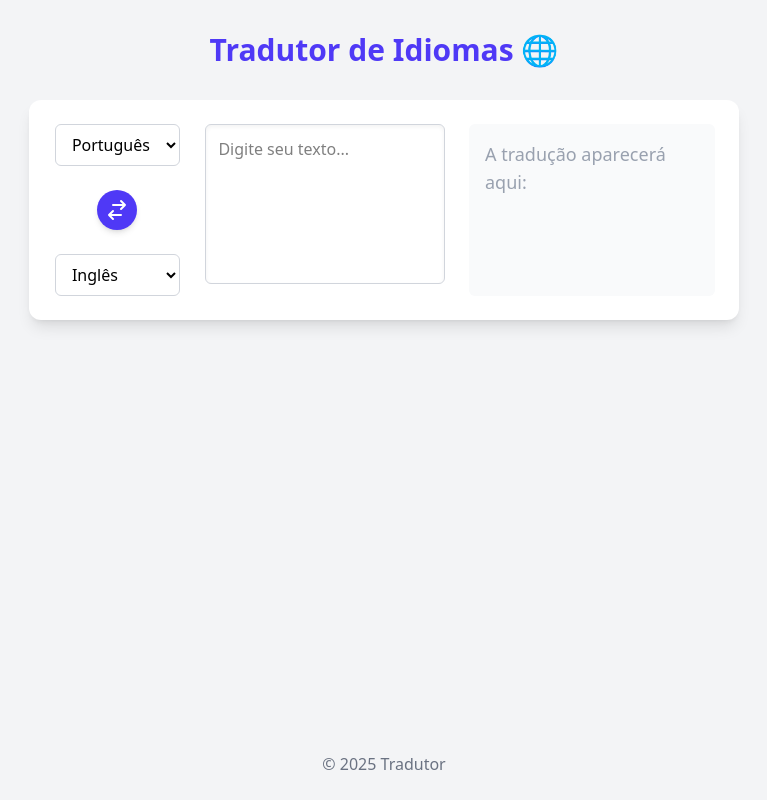
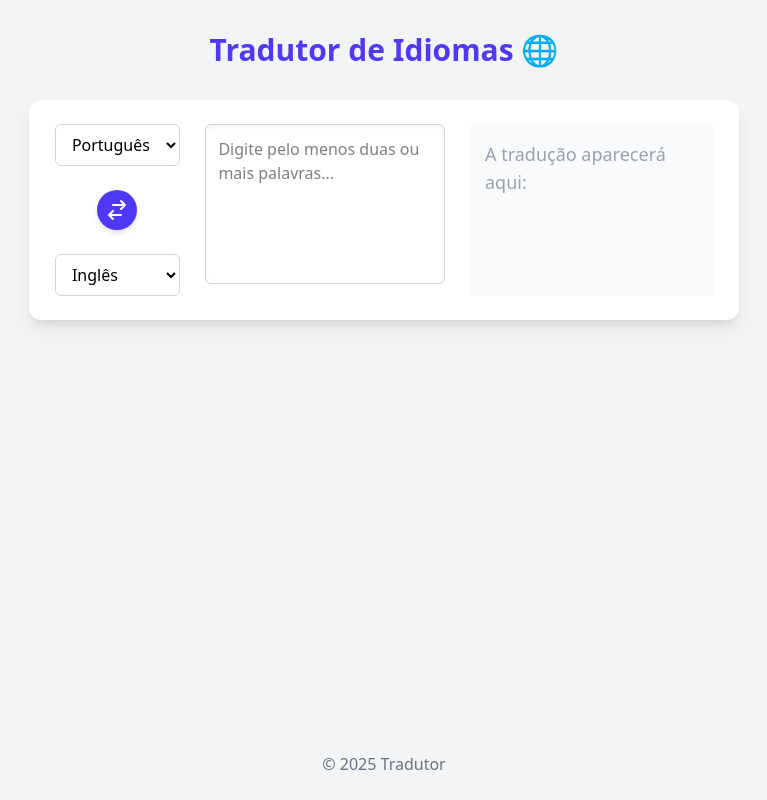
Before and after one commit to Carlamagalhaes1/Tradutor, a React (Vite) app: page / in a window 1280 px wide. Shown: the whole page, without its empty margins (256-1023 px from the left). Built offline with nearby package versions, Linux system fonts and the light colour scheme.

Commit message:
mudança no texto do placeholder

```diff
--- a/src/App.jsx
+++ b/src/App.jsx
@@ -53,7 +53,7 @@ function App() {
   }, [sourceText, sourceLang, targetLang]);
 
   const swapTranslate = () => {
-    // Salva os valores atuais para garantir a troca correta
+
     const oldSourceLang = sourceLang;
     const oldTargetLang = targetLang;
     const oldSourceText = sourceText;
@@ -121,12 +121,12 @@ function App() {
           </select>
         </div>
 
-        {/* Textareas */}
+
         <textarea
           aria-label="Texto de origem"
           value={sourceText}
           onChange={(e) => setSourceText(e.target.value)}
-          placeholder="Digite seu texto..."
+          placeholder="Digite pelo menos duas ou mais palavras..."
           className="flex-1 border border-gray-300 rounded-md p-3 resize-none shadow-inner focus:outline-none focus:ring-2 focus:ring-indigo-400 h-40"
         />
 
--- a/src/index.css
+++ b/src/index.css
@@ -1,12 +1,8 @@
+
+
 @import "tailwindcss";
 
 
 
-@theme {
-    /*--color-mint-500: oklch(0.72 0.11 178);*/
-    --color-backgroud: #f1f3f4;
-    --color-secondaryBackgroud: #f5f5f5;
-    --color-headerColor: #5f6368 ;
-    --color-textColor: #3c4043
-    --color-
-}
+
+/* stylelint-disable at-rule-no-unknown */
```
